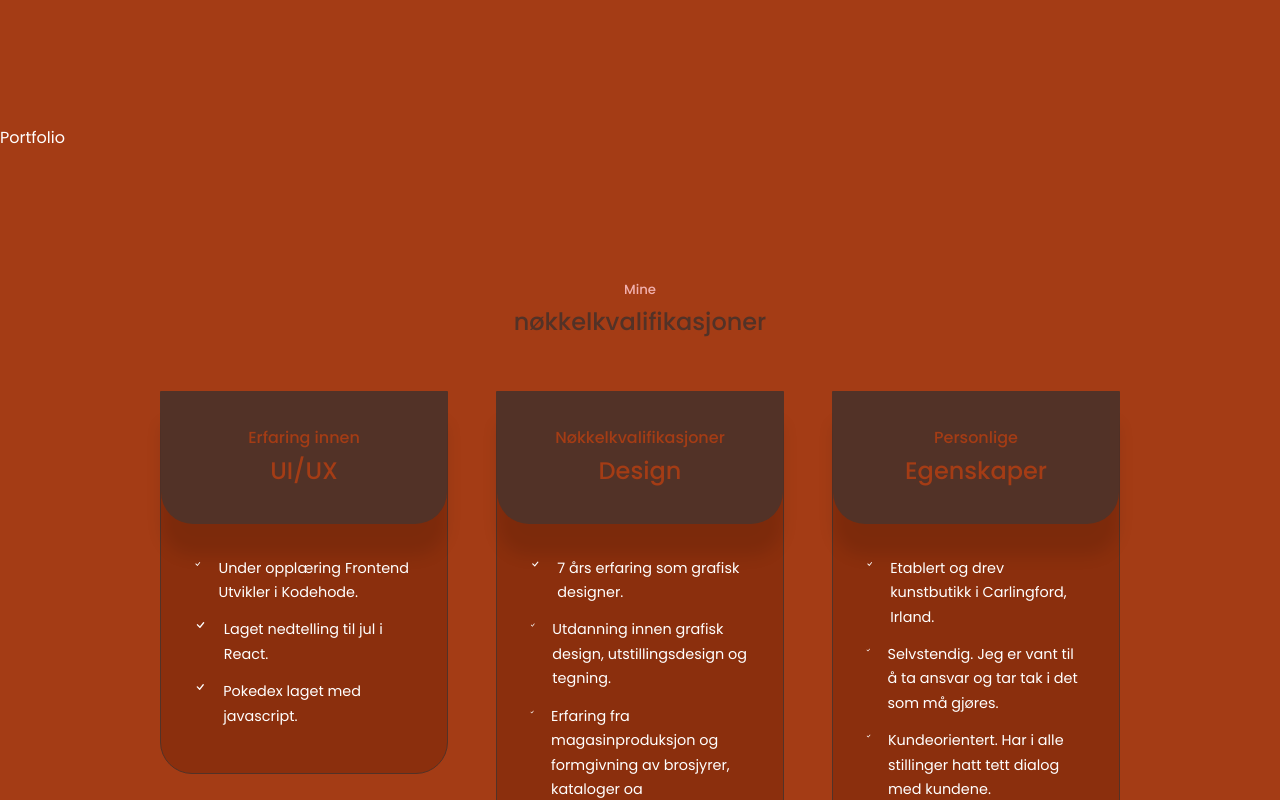
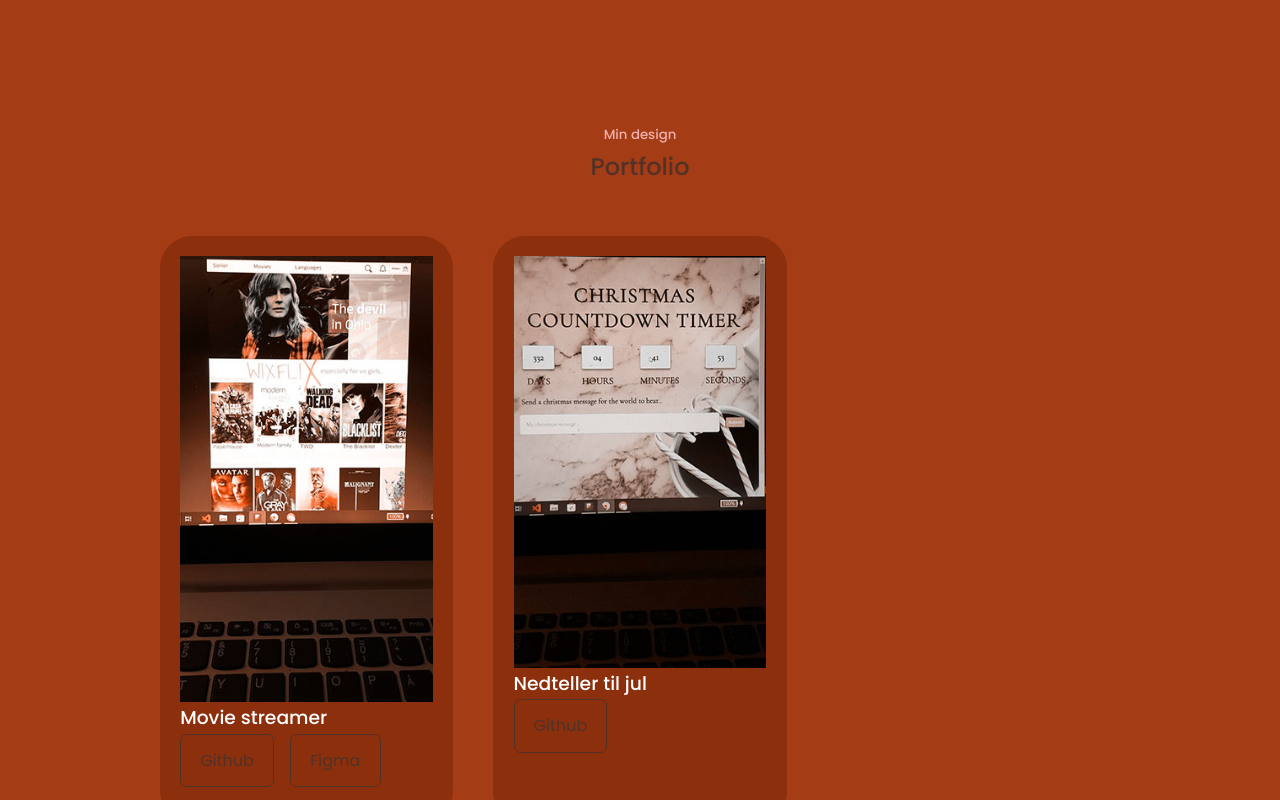
Before and after one commit to Viviann1/praksis-portfolio, a React (Create React App) app: page / in a window 1280 px wide. Shown: the part 2380-3180 px from the top of the page. Built offline with nearby package versions, Linux system fonts and the light colour scheme.

Commit message:
portfolio component og css

```diff
--- a/src/components/portfolio/Portfolio.jsx
+++ b/src/components/portfolio/Portfolio.jsx
@@ -1,9 +1,37 @@
 import React from 'react'
 import './portfolio.css'
+import IMG1 from '../../assets/moviestream.jpg'
+import IMG2 from '../../assets/countdown.jpg'
 
 const Portfolio = () => {
   return (
-    <section id='portfolio'>Portfolio</section>
+    <section id='portfolio'>
+      <h5>Min design</h5>
+      <h2>Portfolio</h2>
+
+      <div className='container portfolio__container'>
+        <article className='portfolio__item'>
+          <div className='portfolio__item-image'>
+            <img src={IMG1} alt='' />
+          </div>
+          <h3>Movie streamer</h3>
+          <div className='portfolio__item-cta'>
+          <a href="https://github.com" className='btn'>Github</a>
+          <a href="https://www.figma.com/file/S8o5n1TUES4EfF4fmdwugc/Modul-C-sep22---Viviann-Moviestreamer?node-id=0%3A1&t=VatVqMMaGNZSWKml-1" className='btn btn-primary' target='_blank'>Figma</a>
+          </div>
+        </article>
+
+        <article className='portfolio__item'>
+          <div className='portfolio__item-image'>
+            <img src={IMG2} alt='' />
+          </div>
+          <h3>Nedteller til jul</h3>
+          <div className="portfolio__items-cta">
+          <a href="https://github.com" className='btn'>Github</a>
+          </div>
+        </article>
+      </div>
+    </section>
   )
 }
 
--- a/src/components/portfolio/portfolio.css
+++ b/src/components/portfolio/portfolio.css
@@ -0,0 +1,33 @@
+.portfolio__container {
+    display: grid;
+    grid-template-columns: repeat(3, 1fr);
+    gap: 2.5rem;
+}
+
+.portfolio__item {
+    background: var(--color-bg-variant);
+    padding: 1.2rem;
+    border-radius: 2rem;
+    border: 1px solid transparent;
+    transition: var(--transition);
+}
+
+.portfolio__items:hover {
+    border-color: var(--color-primary-variant);
+    background: transparent;
+}
+
+.portfolio__items-image {
+    border-radius: 1.5rem;
+    overflow: hidden;
+}
+
+.portfolio__items h3 {
+    margin: 1.2rem 0 2rem;
+}
+
+.portfolio__item-cta {
+    display: flex;
+    gap: 1rem;
+    margin-bottom: 1rem;
+}
```
Also changed, not shown: src/assets/countdown.jpg (added), src/assets/moviestream.jpg (added).
